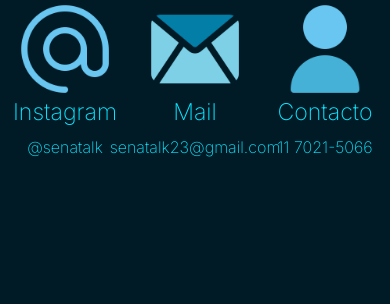
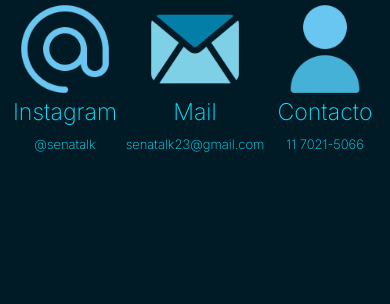
Before and after one commit to SenaTalk/se-atalk-project, a PHP site: page / in a window 390 px wide. Shown: the part 540-844 px from the top of the page. Run offline with PHP 8.4, Linux system fonts and the light colour scheme.

Commit message:
Update style add media for smartphone

```diff
--- a/public/css/style.css
+++ b/public/css/style.css
@@ -123,6 +123,13 @@ footer {
     margin: auto;
 }
 
+@media (max-width: 576px) {
+    .contact-desc {
+        color: #07E5FF;
+        font-size: 13px;
+    }
+}
+
 /*Formulario*/
 
 .body-form {
```
